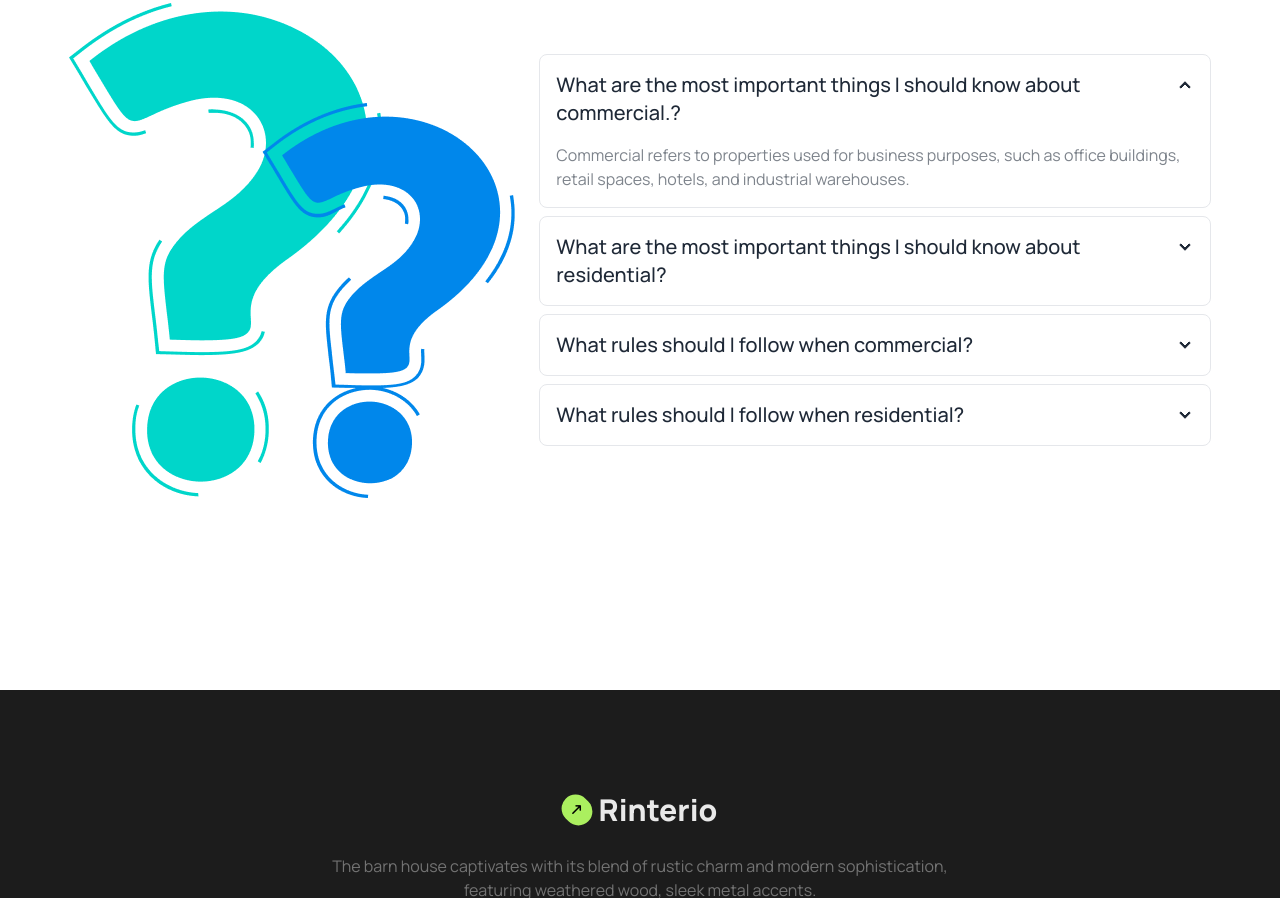
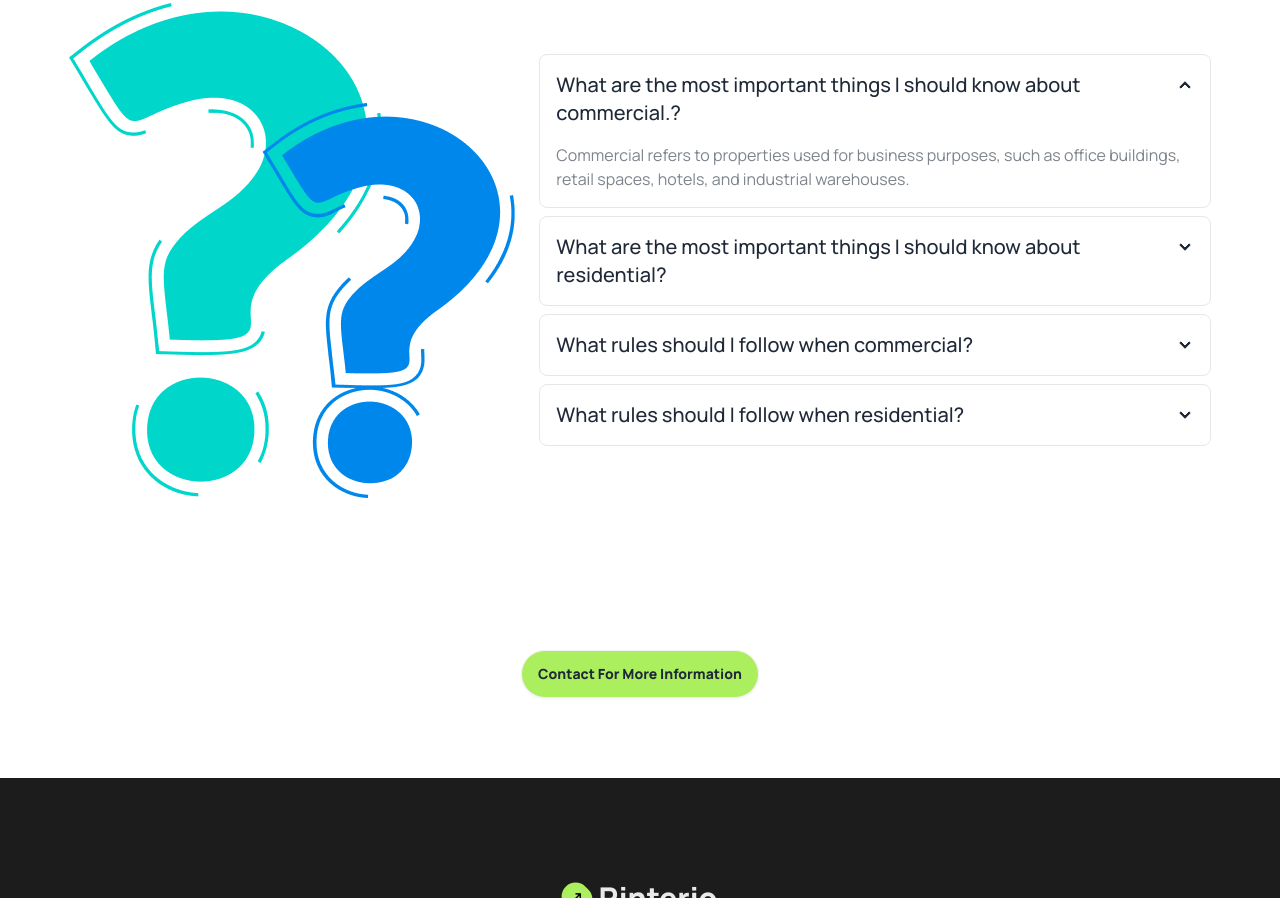
Before and after one commit to istiak19/assignment-3, a plain HTML site: page index.html in a window 1280 px wide. Shown: the part 5546-6444 px from the top of the page. Drawn offline with nearby package versions, Linux system fonts and the light colour scheme.

Commit message:
final commit

```diff
--- a/index.html
+++ b/index.html
@@ -393,7 +393,7 @@
     <div class="w-11/12 mx-auto mt-24">
       <h3 class="font-bold text-2xl md:text-3xl lg:text-4xl text-black text-center">Frequently Asked <span
           class="text-[#E76F51]">Questions</span></h3>
-      <div class="hero min-h-screen my-10">
+      <div class="hero min-h-screen mt-10">
         <div class="hero-content flex-col lg:flex-row gap-x-6">
           <img src="./assets/faq.png" class="max-w rounded-lg" />
           <div class="space-y-2">
@@ -431,6 +431,10 @@
           </div>
         </div>
       </div>
+      <div class="px-6 md:px-20 lg:px-60 mb-20 flex justify-center items-center">
+        <button class="btn bg-bg_color font-extrabold flex justify-center items-center rounded-full capitalize">contact
+          for more information</button>
+      </div>
     </div>
   </main>
   <footer>
```
